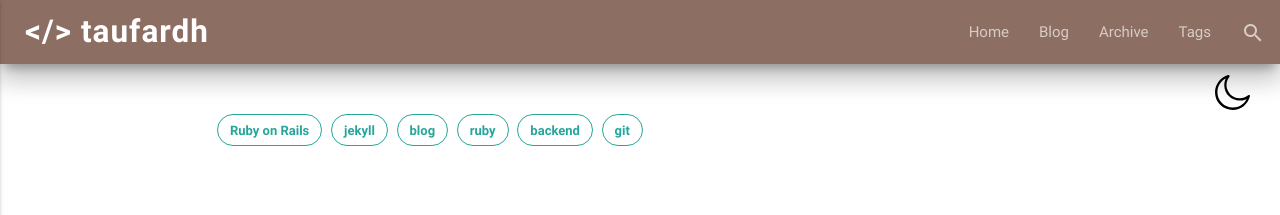
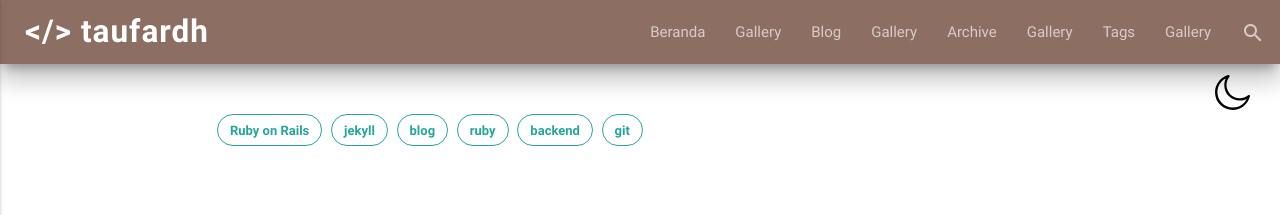
Before and after one commit to taufardh/old_project, a Jekyll site: the page built from tags.html, in a window 1280 px wide. Shown: the top 215 px of the page. Built offline with Jekyll 4.4.1, drawn with Linux system fonts in a browser that asks for light colours.

Commit message:
add dropdown menu

```diff
--- a/_config.yml
+++ b/_config.yml
@@ -42,8 +42,8 @@
 
 #links
 links:
-  - title: Home
-    url: "https://mahakata.com"
+  - title: Beranda
+    url: "/"
     external: true
   - title: Blog
     url: /blog
--- a/_includes/navbar.html
+++ b/_includes/navbar.html
@@ -10,8 +10,17 @@
           {% else %}
             <li><a href="{{ site.url }}{{ site.baseurl }}{{ link.url }}">{{ link.title }}</a></li>
           {% endif  %}
+          <li><a class='dropdown-trigger' href='#' data-target='dropdown-gallery'>Gallery</a></li>
         {% endfor %}
         <li><a class="waves-effect" onclick="$('#modal1').modal('open');"><i class="material-icons">search</i></a></li>
+      </ul>
+      <ul id='dropdown-gallery' class='dropdown-content'>
+        <li><a href="#!">one</a></li>
+        <li><a href="#!">two</a></li>
+        <li class="divider" tabindex="-1"></li>
+        <li><a href="#!">three</a></li>
+        <li><a href="#!"><i class="material-icons">view_module</i>four</a></li>
+        <li><a href="#!"><i class="material-icons">cloud</i>five</a></li>
       </ul>
       <ul class="side-nav" id="nav-mobile" >
         {% for link in site.links %}
```
